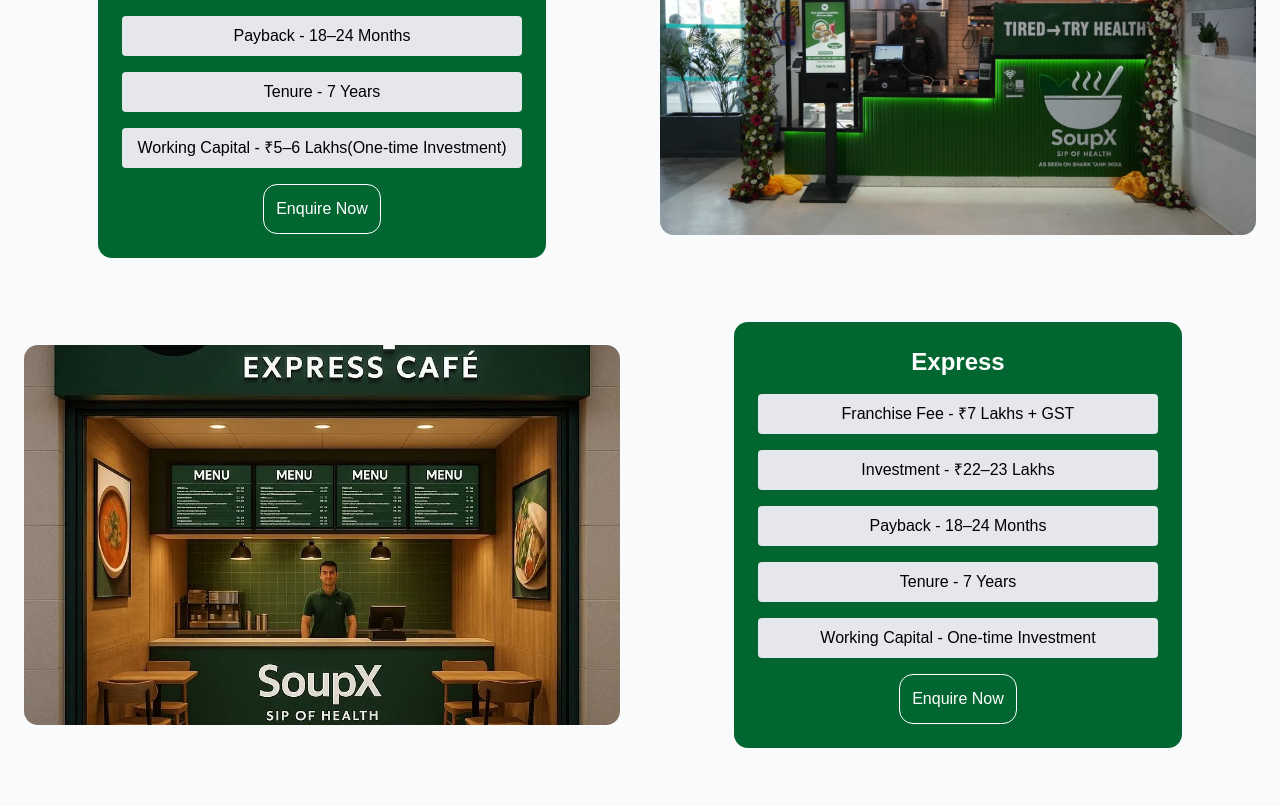
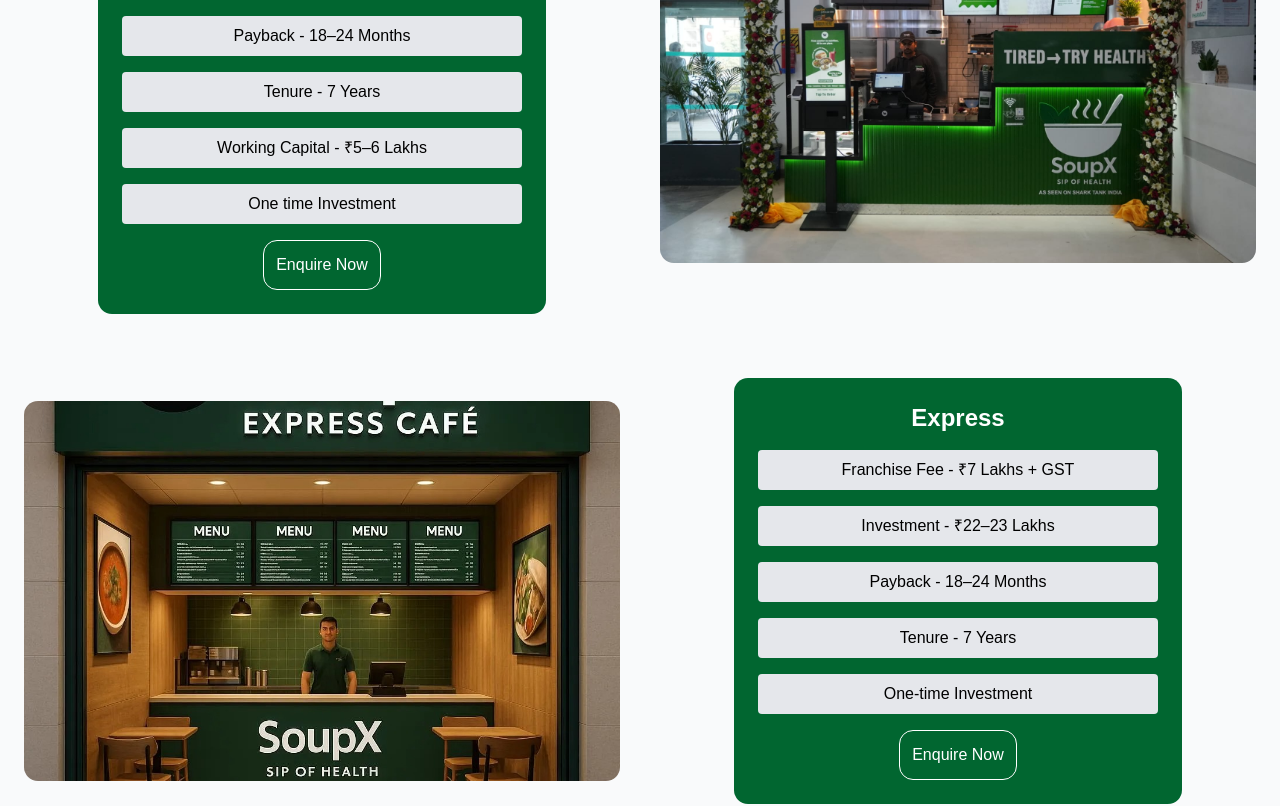
Before and after one commit to Av-technosys/soup-franchise, a Next.js app: page / in a window 1280 px wide. Shown: the part 3060-3866 px from the top of the page. Built offline with nearby package versions, Linux system fonts and the light colour scheme.

Commit message:
ajay/ajay

```diff
--- a/src/component/Investments.tsx
+++ b/src/component/Investments.tsx
@@ -13,7 +13,8 @@ const sections = [
     investment: "₹16–17 Lakhs",
     payback: "18–24 Months",
     tenure: "7 Years",
-     working: "₹5–6 Lakhs(One-time Investment)",
+     working: "₹5–6 Lakhs",
+    pay: "One time Investment",
     image: "/image1.jpeg",
   },
   {
@@ -22,7 +23,7 @@ const sections = [
     investment: "₹22–23 Lakhs",
     payback: "18–24 Months",
     tenure: "7 Years",
-     working: "One-time Investment",
+     pay: "One-time Investment",
     image: "/investments2.jpg",
   },
   {
@@ -31,7 +32,7 @@ const sections = [
     investment: "₹30–35 Lakhs",
     payback: "18–24 Months",
     tenure: "7 Years",
-     working: "One-time Investment",
+     pay: "One-time Investment",
     image: "/investments3.jpg",
   },
 ];
@@ -84,9 +85,19 @@ const Investments = () => {
                 Tenure - {section.tenure}
               </div>
 
+
+
+              {section.working && (
+  <div className="bg-gray-200 text-black py-2 rounded w-full">
+     Working Capital - {section.working}
+  </div>
+)}
+
+
               <div className="bg-gray-200 text-black py-2 rounded w-full">
-                Working Capital - {section.working}
-              </div>
+   {section.pay}
+</div>
+
 
               <a href="#enquire">
                 <button className="w-full border border-white py-3 px-3 rounded-xl font-medium hover:bg-white hover:text-green-800 transition">
```
